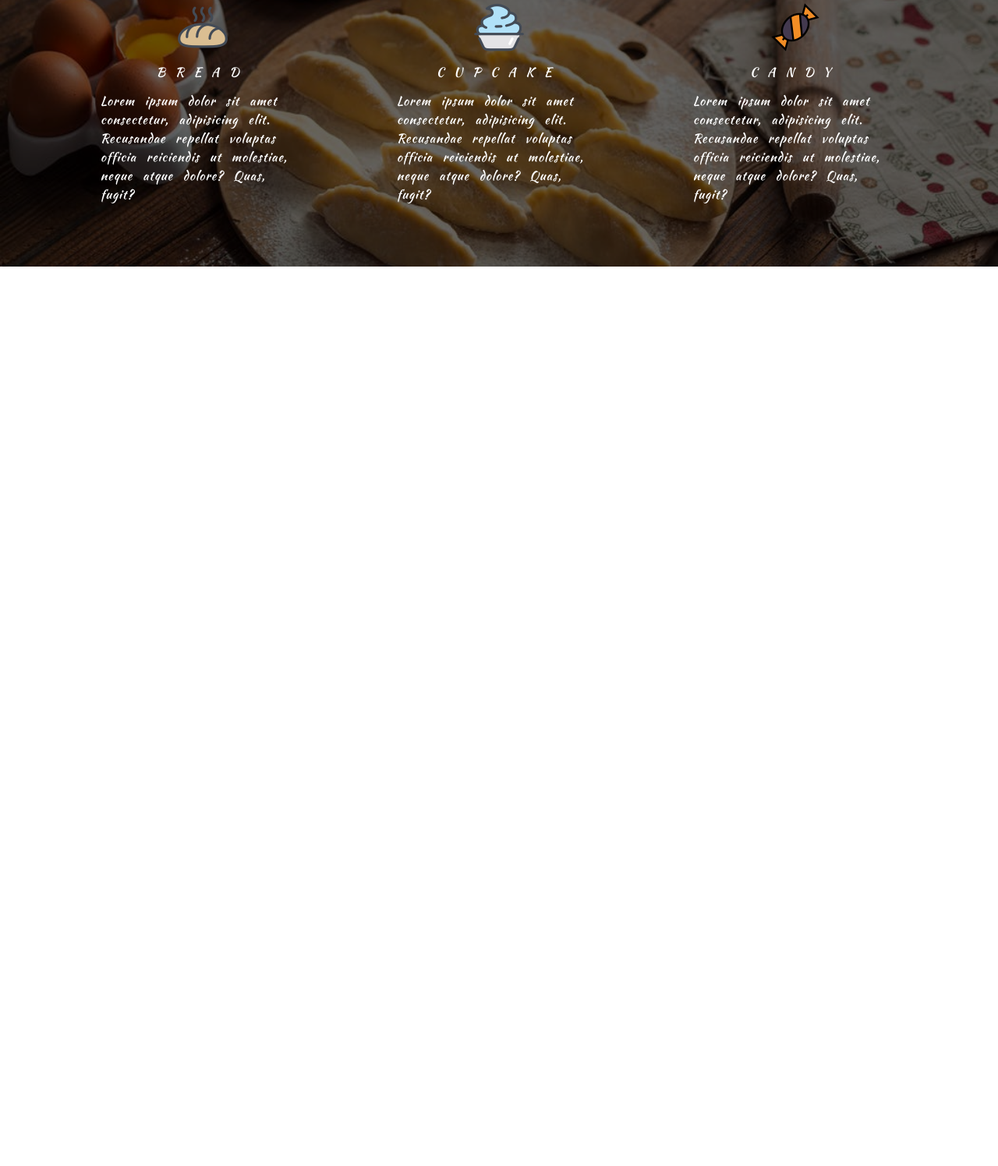
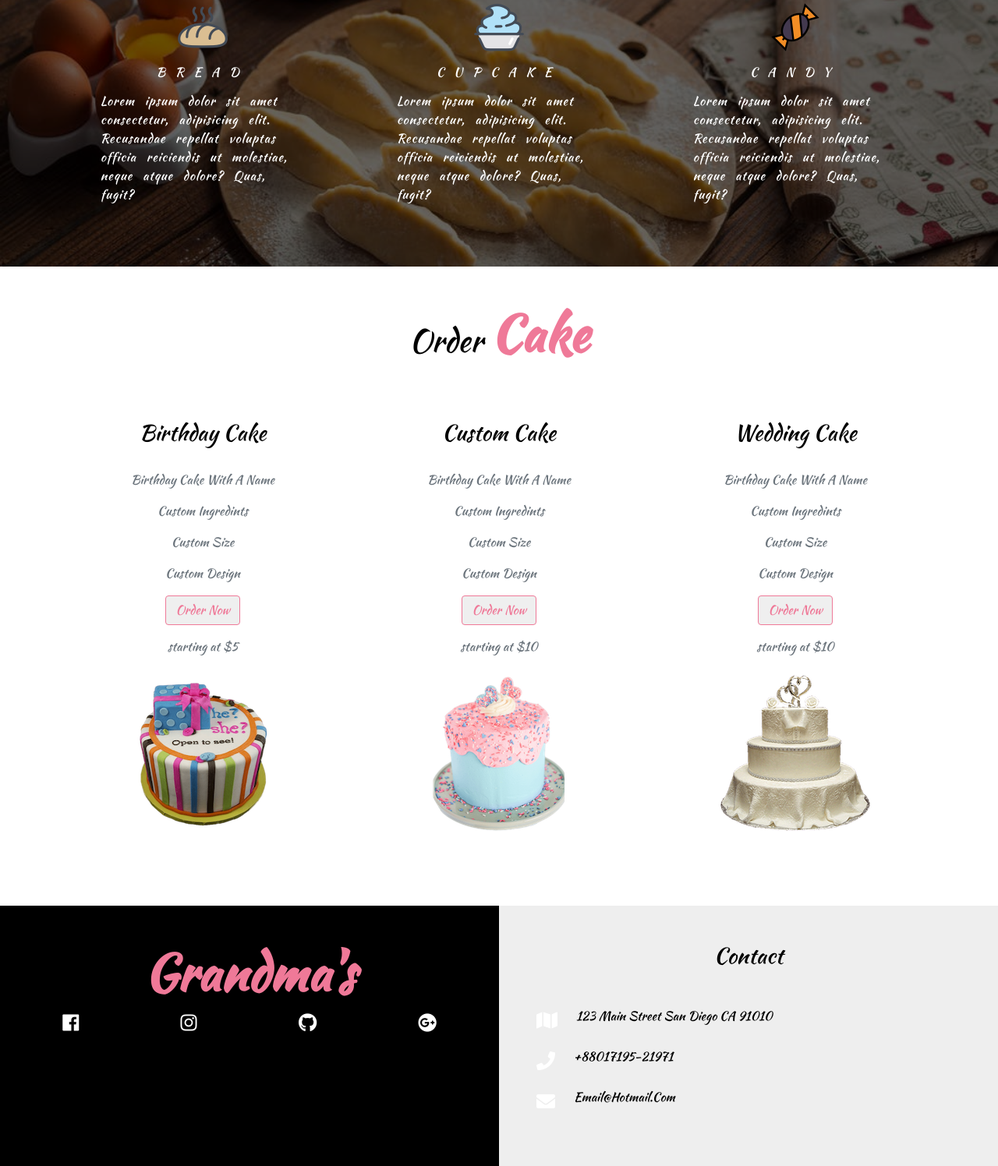
Before and after one commit to mdrifatsarker/grandma, a plain HTML site: page index.html in a window 1280 px wide. Shown: the part 3215-4711 px from the top of the page at 78% size. Before the commit the page ends 3557 px from the top, so only its background shows below. Drawn offline with nearby package versions, Linux system fonts and the light colour scheme.

Commit message:
almost complete this site

```diff
--- a/css/style.css
+++ b/css/style.css
@@ -13,6 +13,11 @@ body {
   font-family: "Kaushan Script", cursive;
   background: var(--mainWhite);
   color: var(--mainBlack);
+}
+/* file selection */
+::selection,-webkit::selection,-moz::selection {
+  background: #222;
+  color: #fff;
 }
 /* global styles */
 .btn-pink{
@@ -176,6 +181,21 @@ body {
   letter-spacing: 0.06rem;
   word-spacing: 0.5rem;
 }
+/* footer */
+.footer-title{
+  background: var(--mainBlack);
+}
+.footer-contact{
+  background: var(--mainGrey);
+}
+.footer-icon {
+  font-size: 1.5rem;
+  color: var(--mainWhite);
+  transition: all 400ms ease-in-out;
+}
+.footer-icon:hover{
+  color:var(--mainPink);
+}
 
 /*
   Designed By Md Rifat Sarker.
--- a/index.html
+++ b/index.html
@@ -5,7 +5,7 @@
   <meta charset="UTF-8">
   <meta http-equiv="X-UA-Compatible" content="IE=edge">
   <meta name="viewport" content="width=device-width, initial-scale=1.0">
-  <title>Grandma's Project</title>
+  <title>Grandma's Sweet</title>
   <!-- favicon -->
   <link rel="shortcut icon" href="logo.ico" type="image/x-icon">
   <!-- bootstrap css -->
@@ -35,7 +35,7 @@
       <div class="collapse navbar-collapse" id="myNavbar">
         <ul class="navbar-nav mx-auto text-capitalize">
           <li class="nav-item active">
-            <a href="#header" class="nav-link">home</a>
+            <a href="index.html" class="nav-link">home</a>
           </li>
           <li class="nav-item">
             <a href="#about" class="nav-link">about</a>
@@ -440,6 +440,117 @@
   </section>
   <!-- End of Services Section -->
 
+  <!-- cakes -->
+  <section id="cakes" class="cakes py-5">
+    <div class="container">
+      <!-- section title -->
+      <div class="row">
+        <div class="col-10 mx-auto col-sm-6 text-center">
+          <h1 class="text-capitalize">order <strong class="banner-title">cake</strong></h1>
+        </div>
+      </div>
+      <!-- end of section title -->
+
+      <div class="row">
+        <!-- single cake -->
+        <div class="col-11 mx-auto col-md-6 col-lg-4 my-5 text-capitalize text-center">
+          <h3 class="py-3">birthday cake</h3>
+          <div class="text-muted">
+            <p class="my-3">birthday cake with a name</p>
+            <p class="my-3">custom ingredints</p>
+            <p class="my-3">custom size</p>
+            <p class="my-3">custom design</p>
+            <button class="btn btn-pink text-capitalize mb-3">order now</button>
+            <p class="text-lowercase mb-4">starting at $5</p>
+            <img src="img/trans-cake.png" alt="trans cake" class="img-fluid">
+          </div>
+        </div>
+        <!-- end single cake -->
+        <!-- single cake -->
+        <div class="col-11 mx-auto col-md-6 col-lg-4 my-5 text-capitalize text-center">
+          <h3 class="py-3">custom cake</h3>
+          <div class="text-muted">
+            <p class="my-3">birthday cake with a name</p>
+            <p class="my-3">custom ingredints</p>
+            <p class="my-3">custom size</p>
+            <p class="my-3">custom design</p>
+            <button class="btn btn-pink text-capitalize mb-3">order now</button>
+            <p class="text-lowercase mb-4">starting at $10</p>
+            <img src="img/trans-custom.png" alt="trans custom" class="img-fluid">
+          </div>
+        </div>
+        <!-- end single cake -->
+        <!-- single cake -->
+        <div class="col-11 mx-auto col-md-6 col-lg-4 my-5 text-capitalize text-center">
+          <h3 class="py-3">wedding cake</h3>
+          <div class="text-muted">
+            <p class="my-3">birthday cake with a name</p>
+            <p class="my-3">custom ingredints</p>
+            <p class="my-3">custom size</p>
+            <p class="my-3">custom design</p>
+            <button class="btn btn-pink text-capitalize mb-3">order now</button>
+            <p class="text-lowercase mb-4">starting at $10</p>
+            <img src="img/trans-wedding.png" alt="trans wedding" class="img-fluid">
+          </div>
+        </div>
+        <!-- end single cake -->
+    </div>
+  </section>
+  <!-- end of cakes -->
+  <!-- ================================ footer ====================================== -->
+  <footer>
+    <div class="container-fluid">
+      <div class="row">
+        <div class="col-md-6 py-5 footer-title">
+          <h1 class="text-capitalize text-center">
+            <strong class="banner-title">grandma's</strong>
+          </h1>
+          <div class="footer-icons d-flex justify-content-around flex-wrap">
+            <a href="https://facebook.com/mdrifatsarker.501/" target="_blank" class="footer-icon">
+              <i class="fab fa-facebook"></i>
+            </a>
+            <a href="https://instagram.com/md.rifatsarker" target="_blank" class="footer-icon">
+              <i class="fab fa-instagram"></i>
+            </a>
+            <a href="https://github.com/mdrifatsarker" target="_blank" class="footer-icon">
+              <i class="fab fa-github"></i>
+            </a>
+            <a href="#" class="footer-icon">
+              <i class="fab fa-google-plus"></i>
+            </a>
+          </div>
+        </div>
+        <div class="col-md-6 footer-contact text-center text-capitalize p-5">
+          <h3 class="mb-5">contact</h3>
+          <p class="d-flex flex-wrap">
+            <span class="mr-4 footer-icon">
+              <i class="fas fa-map"></i>
+            </span>
+            <span>
+              123 main street san diego cA 91010
+            </span>
+          </p>
+          <p class="d-flex flex-wrap">
+            <span class="mr-4 footer-icon">
+              <i class="fas fa-phone"></i>
+            </span>
+            <span>
+              +88017195-21971
+            </span>
+          </p>
+          <p class="d-flex flex-wrap">
+            <span class="mr-4 footer-icon">
+              <i class="fas fa-envelope"></i>
+            </span>
+            <span>
+              email@hotmail.com
+            </span>
+          </p>
+        </div>
+        </div>
+      </div>
+  </footer>
+
   <!-- jquery -->
   <script src="https://code.jquery.com/jquery-3.5.1.slim.min.js"></script>
   <!-- popper -->
```
